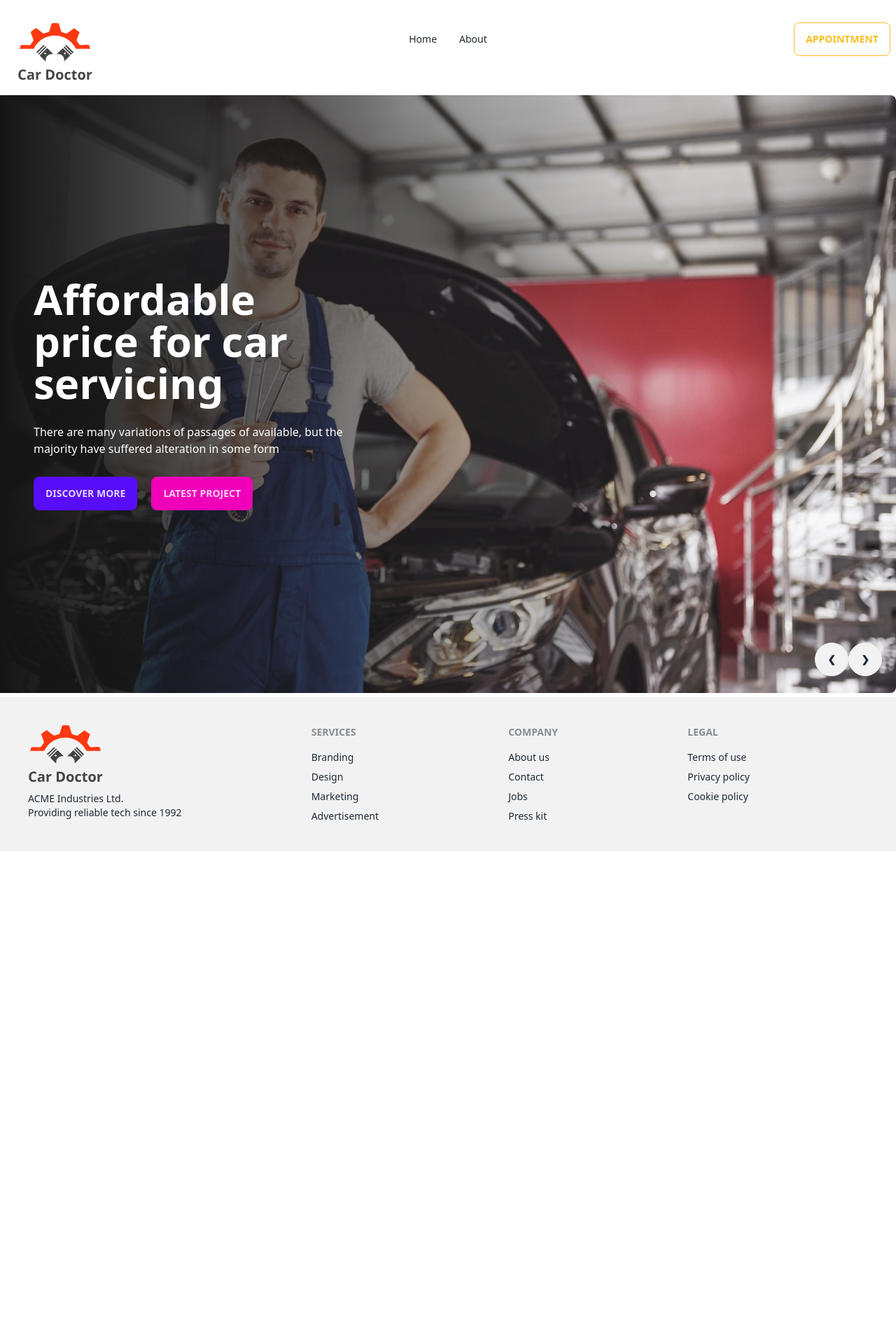
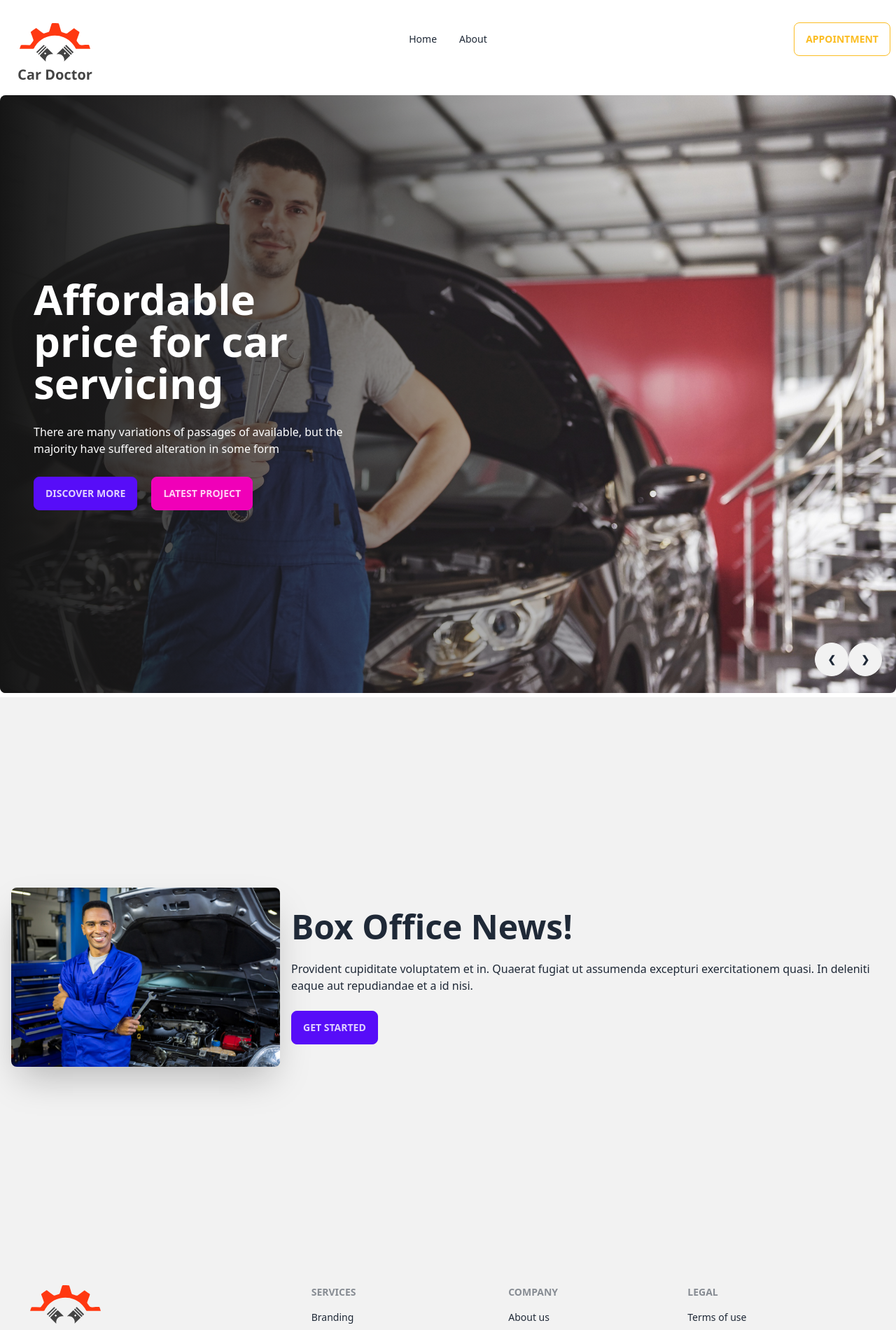
Before and after one commit to SifatNiloy/car-doctor-client, a React (Vite) app: page / in a window 1280 px wide. Shown: the top 1900 px of the page at 70% size. Before the commit the page ends 1216 px from the top, so only its background shows below. Built offline with nearby package versions, Linux system fonts and the light colour scheme.

Commit message:
routes component added

```diff
--- a/src/Routes/Routes.jsx
+++ b/src/Routes/Routes.jsx
@@ -1,6 +1,7 @@
 import { createBrowserRouter } from "react-router-dom";
 import Main from "../Layout/Main";
 import Home from "../pages/Home/Home/Home";
+import About from "../pages/Home/About/About";
 
 const router = createBrowserRouter([
   {
@@ -11,6 +12,10 @@
         path: "/",
         element: <Home></Home>,
       },
+      {
+        path: "/about",
+        element: <About></About>,
+      },
     ],
   },
 ]);
--- /dev/null
+++ b/src/pages/Home/About/About.jsx
@@ -0,0 +1,24 @@
+import React from "react";
+import person from "../../../assets/images/about_us/person.jpg";
+import parts from "../../../assets/images/about_us/parts.jpg";
+
+const About = () => {
+  return (
+    <div className="hero min-h-screen bg-base-200">
+      <div className="hero-content flex-col lg:flex-row">
+        <img src={person} className="max-w-sm rounded-lg shadow-2xl" />
+        <div>
+          <h1 className="text-5xl font-bold">Box Office News!</h1>
+          <p className="py-6">
+            Provident cupiditate voluptatem et in. Quaerat fugiat ut assumenda
+            excepturi exercitationem quasi. In deleniti eaque aut repudiandae et
+            a id nisi.
+          </p>
+          <button className="btn btn-primary">Get Started</button>
+        </div>
+      </div>
+    </div>
+  );
+};
+
+export default About;
--- a/src/pages/Home/Banner/Banner.jsx
+++ b/src/pages/Home/Banner/Banner.jsx
@@ -10,7 +10,7 @@
     <div className="carousel w-full">
       <div id="slide1" className="carousel-item relative w-full">
         <img src={img1} className="w-full rounded-lg" />
-        <div className="absolute flex items-center h-full left-0  top-0 bg-gradient-to-r from-[#151515] to-[rgba(21,21,21,0)]">
+        <div className="absolute rounded-lg flex items-center h-full left-0  top-0 bg-gradient-to-r from-[#151515] to-[rgba(21,21,21,0)]">
           <div className="text-white space-y-7 pl-12 w-1/2">
             <h2 className="text-6xl font-bold">
               Affordable price for car servicing
--- a/src/pages/Home/Home/Home.jsx
+++ b/src/pages/Home/Home/Home.jsx
@@ -1,10 +1,12 @@
 import React from "react";
 import Banner from "../Banner/Banner";
+import About from "../About/About";
 
 const Home = () => {
   return (
     <div>
       <Banner />
+      <About />
     </div>
   );
 };
```
